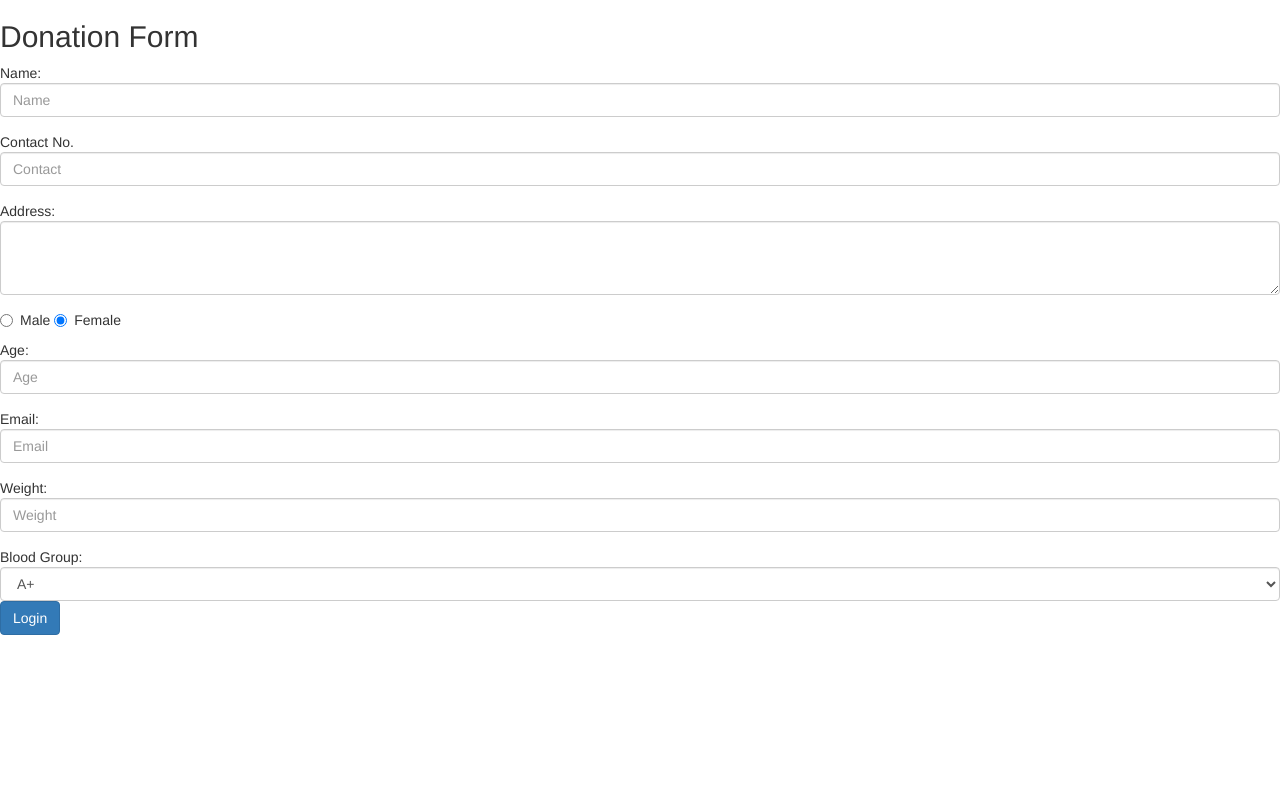
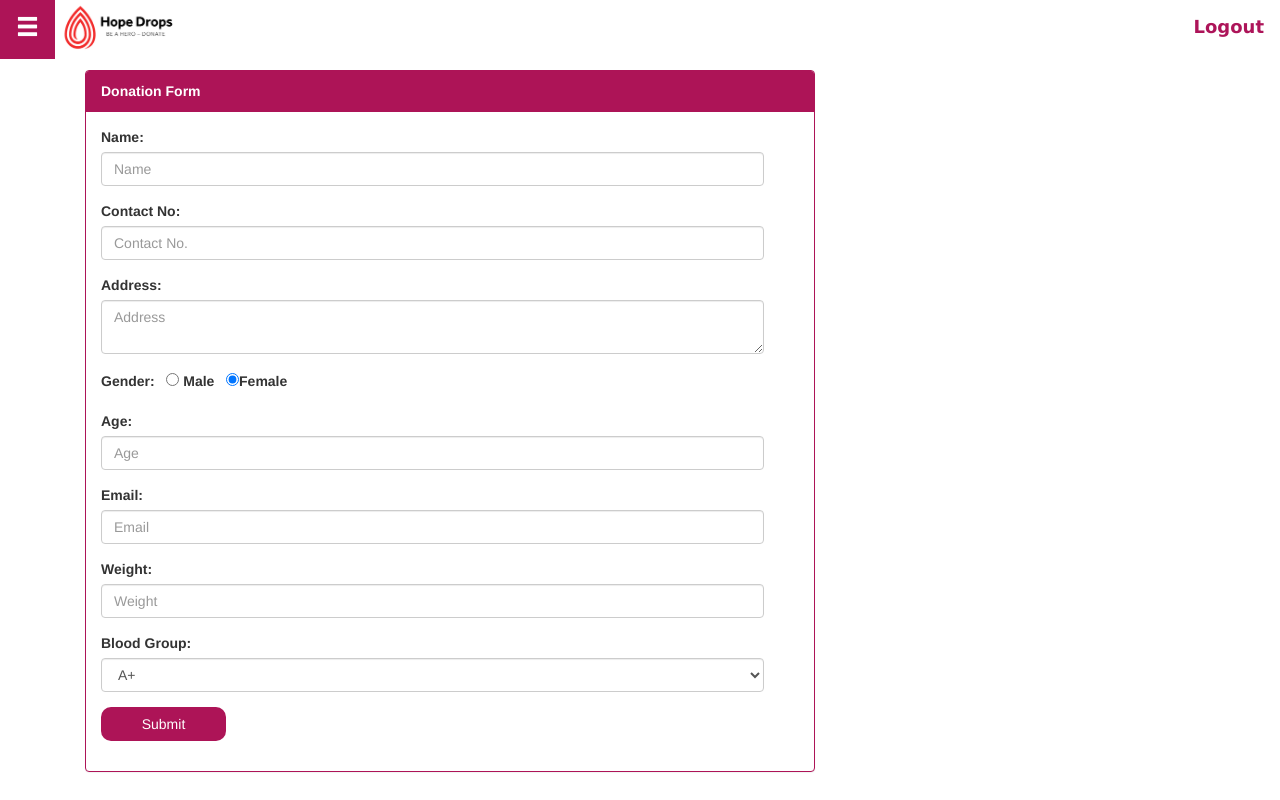
Before and after one commit to dharmick/bloodbank_management, a PHP site: page /donationform.php in a window 1280 px wide. Run offline with PHP 8.4, Linux system fonts and the light colour scheme.

Commit message:
donation form modified

```diff
--- a/donationform.php
+++ b/donationform.php
@@ -1,7 +1,7 @@
 <!DOCTYPE html>
 <html>
 <head>
-	<title></title>
+	<title> Donation Form </title>
 	 <!-- Latest compiled and minified CSS -->
   <link rel="stylesheet" href="https://maxcdn.bootstrapcdn.com/bootstrap/3.3.7/css/bootstrap.min.css">
 
@@ -10,39 +10,92 @@
 
   <!-- Latest compiled JavaScript -->
   <script src="https://maxcdn.bootstrapcdn.com/bootstrap/3.3.7/js/bootstrap.min.js"></script>
+
+  <link rel="shortcut icon" href="./images/favicon.png">
+  <!-- <link rel="stylesheet" type="text/css" href="./css/main.css"> -->
+
+
+  <style type="text/css">
+
+    .panel-primary>.panel-heading {
+      background-color: #ad1457;
+      color: white;
+      border-color: #ad1457;
+    }
+    .btn {
+      background-color: #ad1457;
+      color: white;
+      width: 125px;
+      border-radius: 10px;
+      transition: .05s ease-in-out;
+    }
+    .btn:hover {
+      background-color: #9e0045;
+      color: white;
+      transform: scale(1.05);
+    }
+    .panel-primary {
+      border-color: #ad1457;
+    }
+
+    .dform input[type="text"], .dform input[type="email"] {
+      width: 95%;
+    }
+
+   .col-md-8 {
+    /*z-index: -1 !important;*/
+   }
+  </style>
 </head>
+
 <body>
-	<section class="donationform">
-		<form action="">
-			<h2>Donation Form</h2>
-			<div class="form-group">
-  			 Name:<input type="text" class="form-control" id="name" placeholder="Name">
+
+<?php include('./sidenav.php')?>
+<div id="main">
+  <?php include('./horizontal-nav.php')?>
+ <div class="container">
+ <div class= "col-md-8" style="margin-top: 50px;">
+    <div class="panel panel-primary">
+      <div class="panel-heading"><b>Donation Form</b></div>
+        <div class="panel-body log">
+          <div class="dform">
+          <form id="form1">
+            <div class="form-group has-feedback">
+            <label for="Name">Name:</label>
+            <input type="text" class="form-control" id= "Name" name="name" placeholder="Name">
             </div>
- 			 <div class="form-group">
-    		Contact No.<input type="text" class="form-control" id="contact" placeholder="Contact">
+            <div class="form-group has-feedback">
+            <label for="Contact">Contact No:</label>
+            <input type="text" class="form-control" id= "Contact" placeholder="Contact No." name="contact">
             </div>
-    		 <div class="form-group">
-    		Address:<textarea class="form-control" rows="3"></textarea>
+            <div class="form-group has-feedback">
+            <label for="Address">Address:</label>
+            <textarea style="width: 95%;" type="text" class="form-control" id= "Address" placeholder="Address" name="address"></textarea>
             </div>
-    		<div class="radio">
-  			<label>
+            <div class="form-group has-feedback">
+            <label for="Gender">Gender:</label>
+            &nbsp; <label>
                 <input type="radio" name="optionsRadios" id="optionsRadios1" value="option1" checked> Male
             </label>
-  			<label>
+            &nbsp; <label>
                 <input type="radio" name="optionsRadios" id="optionsRadios1" value="option1" checked>Female
             </label>
             </div>
-			 <div class="form-group">
-    		Age:<input type="text" class="form-control" id="age" placeholder="Age">
+            <div class="form-group has-feedback">
+            <label for="Age">Age:</label>
+            <input type="text" class="form-control" id= "Age" placeholder="Age" name="age">
             </div>
-    		 <div class="form-group">
-    		Email:<input type="email" class="form-control" id="email" placeholder="Email">
+            <div class="form-group has-feedback">
+            <label for="Email">Email:</label>
+            <input type="email" class="form-control" id= "Email" placeholder="Email" name="email">
             </div>
-    		 <div class="form-group">
-    		Weight:<input type="text" class="form-control" id="weight" placeholder="Weight">
+            <div class="form-group has-feedback">
+            <label for="Weight">Weight:</label>
+            <input type="text" class="form-control" id= "Weight" placeholder="Weight" name="weight">
             </div>
-    		<div>
-    		Blood Group:<select class="form-control">
+            <div class="form-group has-feedback">
+            <label for="Blood Group">Blood Group:</label>
+             <select class="form-control"  style="width: 95%;">
                 <option>A+</option>
                 <option>B+</option>
                 <option>AB+</option>
@@ -53,10 +106,13 @@
                 <option>O-</option>
               </select>
             </div>
-
-    		<button type="submit" class="btn btn-primary">Login</button>
-
+            <button type="submit" class="btn" style="margin-bottom: 15px;">Submit</button>
           </form>
-	</section>
+        </div>
+    </div>
+  </div>
+</div>
+</div>
+</div>
 </body>
 </html>
--- a/horizontal-nav.php
+++ b/horizontal-nav.php
@@ -8,6 +8,7 @@ ul {
   position: fixed;
   top:0;
   width: 100%;
+  z-index: 1;
 }
 
 .custom-nav {
--- a/login.php
+++ b/login.php
@@ -13,6 +13,9 @@
   <script src="https://maxcdn.bootstrapcdn.com/bootstrap/3.3.7/js/bootstrap.min.js"></script>
 
   <link href="https://fonts.googleapis.com/css?family=Lato:900" rel="stylesheet">
+
+    <link rel="shortcut icon" href="./images/favicon.png">
+
 	<style>
 		body {
 			background: #f5f5f5;
--- a/rp.php
+++ b/rp.php
@@ -63,7 +63,7 @@
 
 <?php include('./sidenav.php')?>
   <div id="main">
-		<?php include('./horizontal-nav.php')?>
+    <?php include('./horizontal-nav.php')?>
     <div class="box">
       <div class="table-responsive">
         <table class="table table-bordered ">
--- a/sidenav.php
+++ b/sidenav.php
@@ -60,7 +60,7 @@
 }
 
 #navbar.reduce {
-  width:82%;
+  width:81vw;
 }
 
 .avatar-wrapper {
@@ -100,6 +100,12 @@
   .sidenav a {font-size: 18px;}
 }
 
+.current {
+  color: #ad1457;
+  background: #f4eff2;
+  border-left: 4px solid #ad1457;
+}
+
 </style>
 
 <div id="mySidenav" class="sidenav">
@@ -110,9 +116,9 @@
     </div>
   </div>
   <div class="borderl">
-  <a href="#">View Donor Status</a>
-  <a href="#">Donation Form</a>
-  <a href="#">Logout</a>
+  <a href="rp.php" class="tab">View Donor Status</a>
+  <a href="donationform.php" class="tab">Donation Form</a>
+  <a href="#" class="tab">Logout</a>
 </div>
 </div>
 
```
Lines whose indentation alone changed are shown as unchanged.
